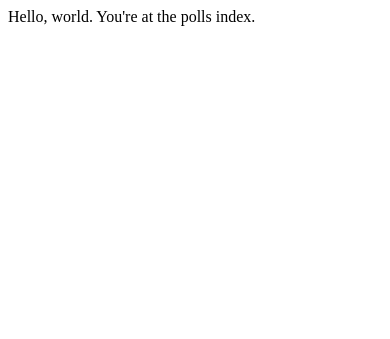
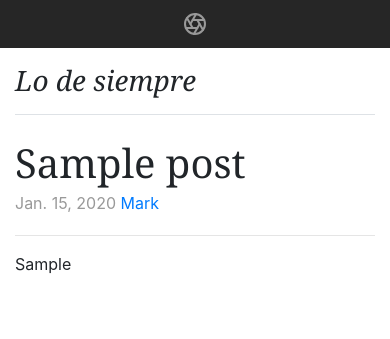
Before and after one commit to eduzen/filosofes, a Django app: page / in a window 390 px wide. Shown: the top 339 px of the page. Run offline with Django 3.2, Linux system fonts and the light colour scheme; tables that the repository leaves empty hold one stand-in row (values such as "Sample post"); some libraries are stand-ins or nearby versions.

Commit message:
added detailed view and style

```diff
--- a/blog/models.py
+++ b/blog/models.py
@@ -1,4 +1,5 @@
 from django.db import models
+from django.template.defaultfilters import slugify
 from django.utils import timezone
 
 from ckeditor_uploader.fields import RichTextUploadingField
@@ -18,8 +19,14 @@ class Post(models.Model):
     image = models.ImageField(upload_to="post-img/%Y/%m/%d", null=True, blank=True)
     created_date = models.DateField(default=timezone.now)
     published_date = models.DateField(null=True, blank=True)
+    slug = models.SlugField(max_length=50, blank=True, null=True)
 
     objects = PublishedPost.as_manager()
+
+    def save(self, *args, **kwargs):
+        if not self.slug:
+            self.slug = slugify(self.title[:49])
+        super(Post, self).save(*args, **kwargs)
 
     def publish(self):
         self.published_date = timezone.now()
--- a/blog/templates/blog/post_list.html
+++ b/blog/templates/blog/post_list.html
@@ -1,12 +1,16 @@
 {% extends 'filosofes/base.html' %}
 
 {% block body %}
-<h1>Posts</h1>
-<ul>
 {% for post in object_list %}
-    <li>{{ post.pub_date|date }} - {{ post.title}}</li>
+  <div class="blog-post">
+
+    <h2 class="blog-post-title">{{ post.title }}</h2>
+    <p class="blog-post-meta">{{ post.published_date|date }} <a href="/post/{{ post.slug}}">Mark</a></p>
+    <hr />
+    <p>{{ post.headline|safe }}</p>
+  </div>
 {% empty %}
     <li>No articles yet.</li>
 {% endfor %}
-</ul>
+
 {% endblock %}
--- a/blog/urls.py
+++ b/blog/urls.py
@@ -3,6 +3,7 @@ from django.urls import path
 from . import views
 
 urlpatterns = [
-    path('', views.index, name='index'),
-    path('posts', views.PostListView.as_view(), name='post-list'),
+    path('', views.PostListView.as_view(), name='index'),
+    path('post', views.PostListView.as_view(), name='post-list'),
+    path('post/<slug:slug>/', views.PostDetailView.as_view(), name='post-detail'),
 ]
--- a/blog/views.py
+++ b/blog/views.py
@@ -1,13 +1,13 @@
-from django.http import HttpResponse
+from django.views.generic.detail import DetailView
 from django.views.generic.list import ListView
 
 from .models import Post
 
 
-def index(request):
-    return HttpResponse("Hello, world. You're at the polls index.")
-
-
 class PostListView(ListView):
     model = Post
     paginate_by = 10
+
+
+class PostDetailView(DetailView):
+    model = Post
--- a/filosofes/static/filosofes/filosofes.css
+++ b/filosofes/static/filosofes/filosofes.css
@@ -1,3 +1,7 @@
+h1, h2, h3, h4, h5, h6 {
+  font-family: "Playfair Display", Georgia, "Times New Roman", serif;
+}
+
 .container {
   max-width: 960px;
 }
@@ -72,3 +76,68 @@
 }
 
 .overflow-hidden { overflow: hidden; }
+
+.blog-header {
+  line-height: 1;
+  border-bottom: 1px solid #e5e5e5;
+}
+
+.blog-header-logo {
+  font-family: "Playfair Display", Georgia, "Times New Roman", serif;
+  font-size: 2.25rem;
+}
+
+.blog-header-logo:hover {
+  text-decoration: none;
+}
+
+/*
+ * Blog name and description
+ */
+ .blog-main {
+   margin-top: 1em;
+ }
+
+ .blog-title {
+  margin-bottom: 0;
+  font-size: 2rem;
+  font-weight: 400;
+}
+.blog-description {
+  font-size: 1.1rem;
+  color: #999;
+}
+
+@media (min-width: 40em) {
+  .blog-title {
+    font-size: 3.5rem;
+  }
+}
+
+/* Pagination */
+.blog-pagination {
+  margin-bottom: 4rem;
+}
+.blog-pagination > .btn {
+  border-radius: 2rem;
+}
+
+/*
+ * Blog posts
+ */
+ .blog-post {
+  margin-bottom: 4rem;
+}
+.blog-post-title {
+  margin-bottom: .25rem;
+  font-size: 2.5rem;
+}
+.blog-post-meta {
+  margin-bottom: 1.25rem;
+  color: #999;
+}
+
+.card-img-right {
+  height: 100%;
+  border-radius: 0 3px 3px 0;
+}
--- a/filosofes/templates/filosofes/base.html
+++ b/filosofes/templates/filosofes/base.html
@@ -33,9 +33,17 @@
       </div>
     </nav>
 
-    {% block body %}
-    {% endblock %}
-
+    <main role="main" class="container">
+      <div class="row">
+        <div class="col-md-8 blog-main">
+          <h3 class="pb-3 mb-4 font-italic border-bottom">
+            Lo de siempre
+          </h3>
+          {% block body %}
+          {% endblock %}
+        </div>
+      </div>
+    </main>
     <!-- Bootstrap core JavaScript
     ================================================== -->
     <!-- Placed at the end of the document so the pages load faster -->
--- a/filosofes/urls.py
+++ b/filosofes/urls.py
@@ -26,6 +26,7 @@ urlpatterns = (
         path("admin/", admin.site.urls),
         path("ckeditor/", include("ckeditor_uploader.urls")),
     ]
-    + static(settings.MEDIA_URL, document_root=settings.MEDIA_ROOT)
-    + static(settings.STATIC_URL, document_root=settings.STATIC_ROOT)
 )
+
+urlpatterns += static(settings.MEDIA_URL, document_root=settings.MEDIA_ROOT)
+urlpatterns += static(settings.STATIC_URL, document_root=settings.STATIC_ROOT)
```
Also changed, not shown: blog/admin.py (+17 -1 lines), blog/templates/blog/post_detail.html (added, +16 -0 lines), filosofes/settings/base.py (+15 -0 lines), blog/migrations/0003_post_slug.py (added).
